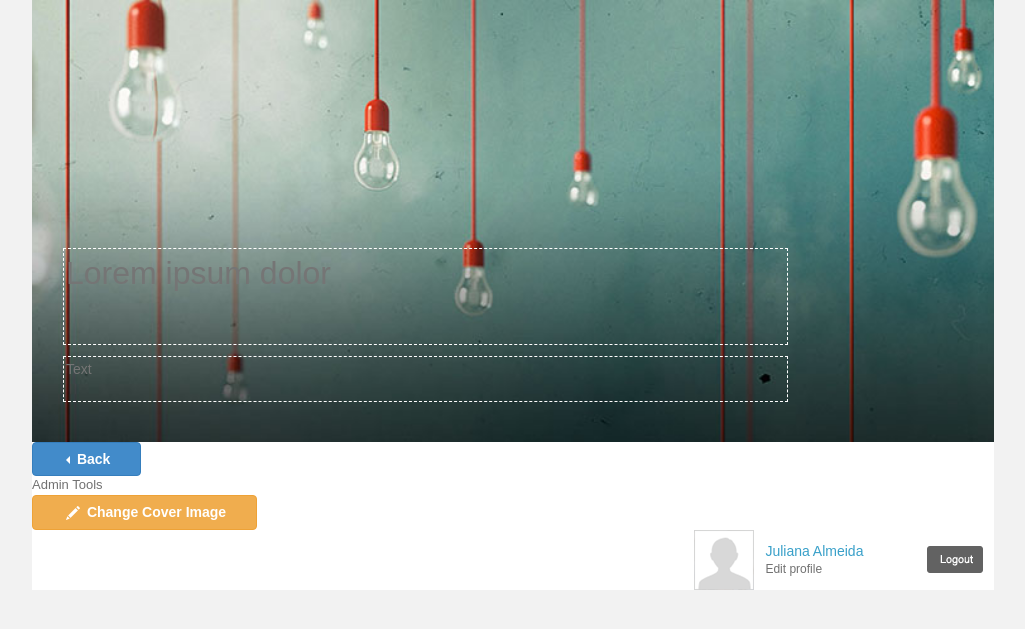
After one commit to israelouteiro/referencesystem, a PHP site: page /admin.php in a window 1280 px wide. The commit adds this page. Shown: the top 629 px of the page, without its empty margins (127-1152 px from the left). Run offline with PHP 8.4, Linux system fonts and the light colour scheme; some libraries are stand-ins or nearby versions.

Commit message:
css e varios

```diff
--- /dev/null
+++ b/admin.php
@@ -0,0 +1,64 @@
+<!DOCTYPE html>
+<html lang="en">
+    <head>
+        <meta charset="utf-8">
+        <meta http-equiv="X-UA-Compatible" content="IE=edge">
+        <meta name="viewport" content="width=device-width, initial-scale=1, user-scalable=no">
+        <title></title>
+        <!-- Bootstrap -->
+        <link href="css/bootstrap.css" rel="stylesheet">
+        <link href="css/main.css" rel="stylesheet">
+        <!-- HTML5 Shim and Respond.js IE8 support of HTML5 elements and media queries -->
+        <!-- WARNING: Respond.js doesn't work if you view the page via file:// -->
+        <!--[if lt IE 9]>
+            <script src="https://oss.maxcdn.com/html5shiv/3.7.2/html5shiv.min.js"></script>
+            <script src="https://oss.maxcdn.com/respond/1.4.2/respond.min.js"></script>
+        <![endif]-->
+    </head>
+    <body>
+        <div class="container">
+            <div class="coverImage">
+                <div class="coverImageText">
+                    <table>
+                        <tr>
+                            <td>
+                                <textarea placeholder="Lorem ipsum dolor" id="admin-title-input"></textarea>
+                            </td>
+                        </tr>
+                        <tr>
+                            <td>
+                                <textarea type="text" placeholder="Text" id="admin-text-input"></textarea>
+                            </td>
+                        </tr>
+                    </table>
+                </div>
+            </div>
+        </div>
+        <!-- undercover option 1 -->
+        <div class="container">
+            <div id="undercover_option_02">
+                <div>
+                    <button class="btn btn-primary"><span><img src="images/31.png"></span> Back</button>
+                    <p>Admin Tools</p>
+                    <button class="btn btn-warning"><span><img src="images/30.png"></span> Change Cover Image</button>
+                </div>
+                <?php include('./includes/logout.inc.php'); ?>
+            </div>
+        </div><!-- end of undercover option 2 -->
+        <?php include('./includes/edit.profile.inc.php'); ?>
+        <!-- jQuery (necessary for Bootstrap's JavaScript plugins) -->
+        <script src="https://ajax.googleapis.com/ajax/libs/jquery/1.11.1/jquery.min.js"></script>
+        <!-- Include all compiled plugins (below), or include individual files as needed -->
+        <script src="js/bootstrap.min.js"></script>
+        <script src="js/jquery.autosize.min.js"></script>
+        <script src="js/script.js"></script>
+    </body>
+</html></title>
+</head>
+
+<body>
+
+
+
+</body>
+</html>
--- a/css/main.css
+++ b/css/main.css
@@ -283,6 +283,9 @@ p { font-size: 13px; }
 .more-comment-modulo-text {
     position: relative;
 }
+#morePhotosButton {
+    cursor: pointer;
+}
 .reference {
     border: 2px solid #39a0c9;
 }
@@ -339,13 +342,16 @@ p { font-size: 13px; }
     width: 100%;
     min-height: 60px;
     overflow: auto;
-    background: #ff0;
+    background: #fff;
     /* margin-bottom: 20px; */
 }
 #uo1_photos {
     position: relative;
     float: left;
-    background: #0f0;
+    width: auto;
+    height: auto;
+    /* background: #0f0; */
+    /* max-width: 70%; */
     /* left: controlled by js; */
     /* top: 0px; */
 }
@@ -622,7 +628,18 @@ p { font-size: 13px; }
 
 /* @MEDIA QUERIES section */
 
-@media all and (max-width: 767px) {
+/* TABLET */
+@media all and (max-width: 1024px) {
+    #uo-option {
+        float: left;
+    }
+}
+
+/* PHONE */
+@media all and (max-width: 768px) {
+    #uo-option {
+        float: left;
+    }
     .modal-dialog {
         max-width: 768px;
     }
--- a/js/script.js
+++ b/js/script.js
@@ -1,7 +1,7 @@
 // var myWidth = $('#undercover_option_01').width();
 
-var UO_OPTION_WIDTH = 300;
-var UO1_PHOTOS_WIDTH = 660;
+// var UO_OPTION_WIDTH = 300;
+// var UO1_PHOTOS_WIDTH = 660;
 var changeReferenceState = false;
 var editProfileState = true;
 var showProfileInfos = false;
@@ -10,7 +10,7 @@ $(document).ready(function() {
 
     changeReference();
     setEditProfile();
-    setPhotosLeft();
+    // setPhotosLeft();
     setPostMenu();
     setProfileRight();
 
@@ -59,7 +59,7 @@ $(document).ready(function() {
 
 $(window).resize(function() {
     var plataformaWindow = $(window).width();
-    setPhotosLeft();
+    // setPhotosLeft();
     setPostMenu();
     setProfileRight();
 });
@@ -86,11 +86,12 @@ function setPostMenu() {
     }
 }
 
-function setPhotosLeft() {
+/* No float left photos, overflow hidden on left size when resize */
+/* function setPhotosLeft() {
     undercoverWidth = $('#undercover_option_01').width() - 2;
     uo1_photosLeft = UO1_PHOTOS_WIDTH - (undercoverWidth - UO_OPTION_WIDTH);
     $('#uo1_photos').css('left', -(uo1_photosLeft));
-}
+} */
 
 function changeReference() {
     if (changeReferenceState == true) {
```
